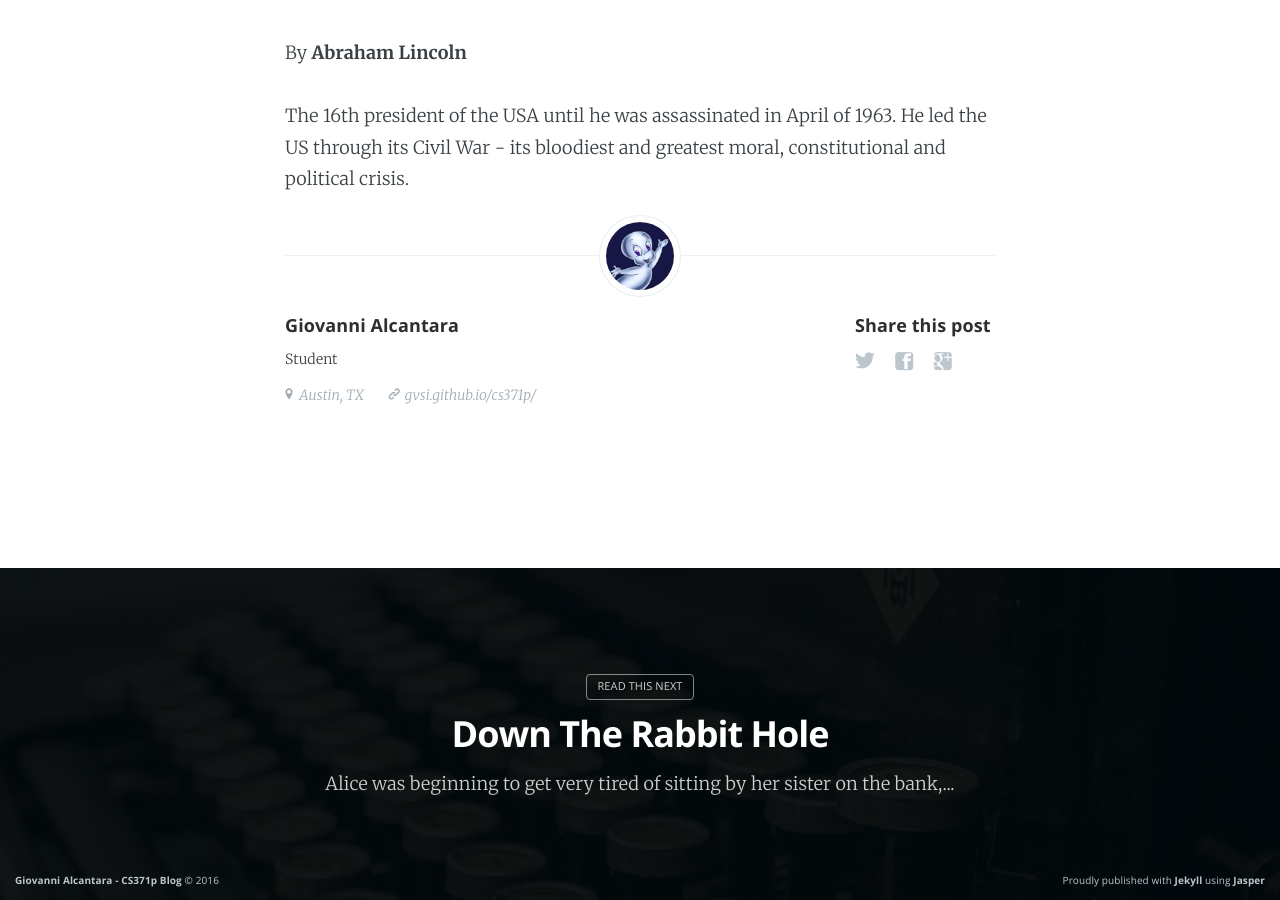
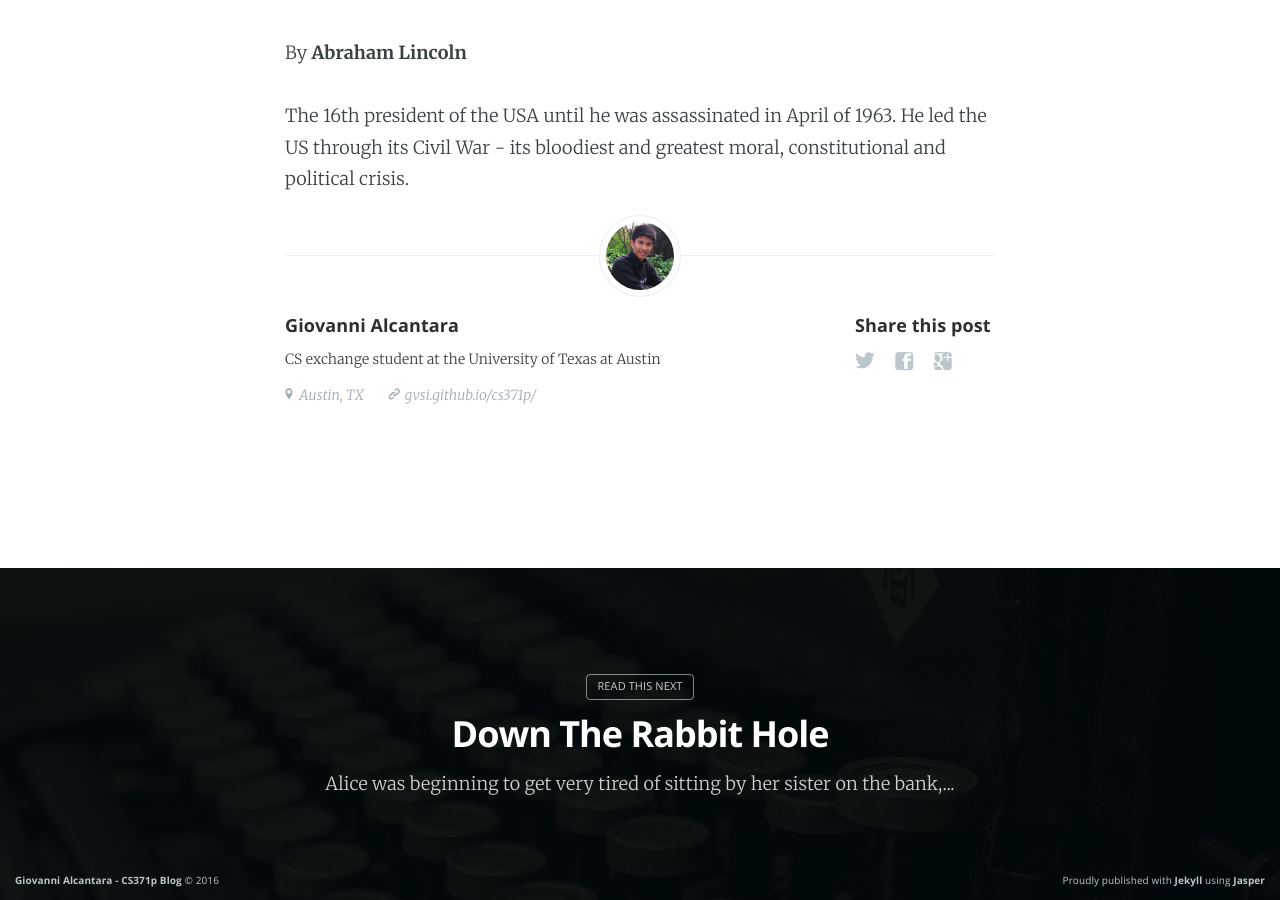
Before and after one commit to gvsi/cs371p, a Jekyll site: the page built from _posts/1863-11-19-gettysburg-address.md, in a window 1280 px wide and 900 px high, scrolled down 908 px. Built offline with Jekyll 4.4.1, drawn with Linux system fonts in a browser that asks for light colours; nearby versions of some CDN libraries.

Commit message:
Update profile and config

```diff
--- a/_config.yml
+++ b/_config.yml
@@ -14,10 +14,10 @@ description: "A blog with my progress with CS371p at UT Austin"
 author: 'Giovanni Alcantara'
 # edit 'categories' in the front matter of every post to match this username
 nickname: giovanni
-bio: 'Student'
+bio: 'CS exchange student at the University of Texas at Austin'
 location: 'Austin, TX'
-url: 'http://gvsi.github.io/cs371p'
-image: 'assets/images/casper.png'
+url: 'http://giovannialcantara.com'
+image: 'assets/images/profile.jpg'
 
 short_url: 'gvsi.github.io/cs371p/'
 #google_analytics: UA-69281367-1
```
Also changed, not shown: assets/images/casper.png (deleted), assets/images/jasper_screen1.png (deleted), assets/images/jasper_screen2.png (deleted), assets/images/jasper_screen3.png (deleted), assets/images/jasper_screen4.png (deleted), assets/images/jasper_screen5.png (deleted), assets/images/jasper_screen6.png (deleted), assets/images/profile.jpg (added), assets/images/screen1.png (deleted), assets/images/screen2.png (deleted), assets/images/screen3.png (deleted), assets/images/screen4.png (deleted), assets/images/screen5.png (deleted), assets/images/screen6.png (deleted).
